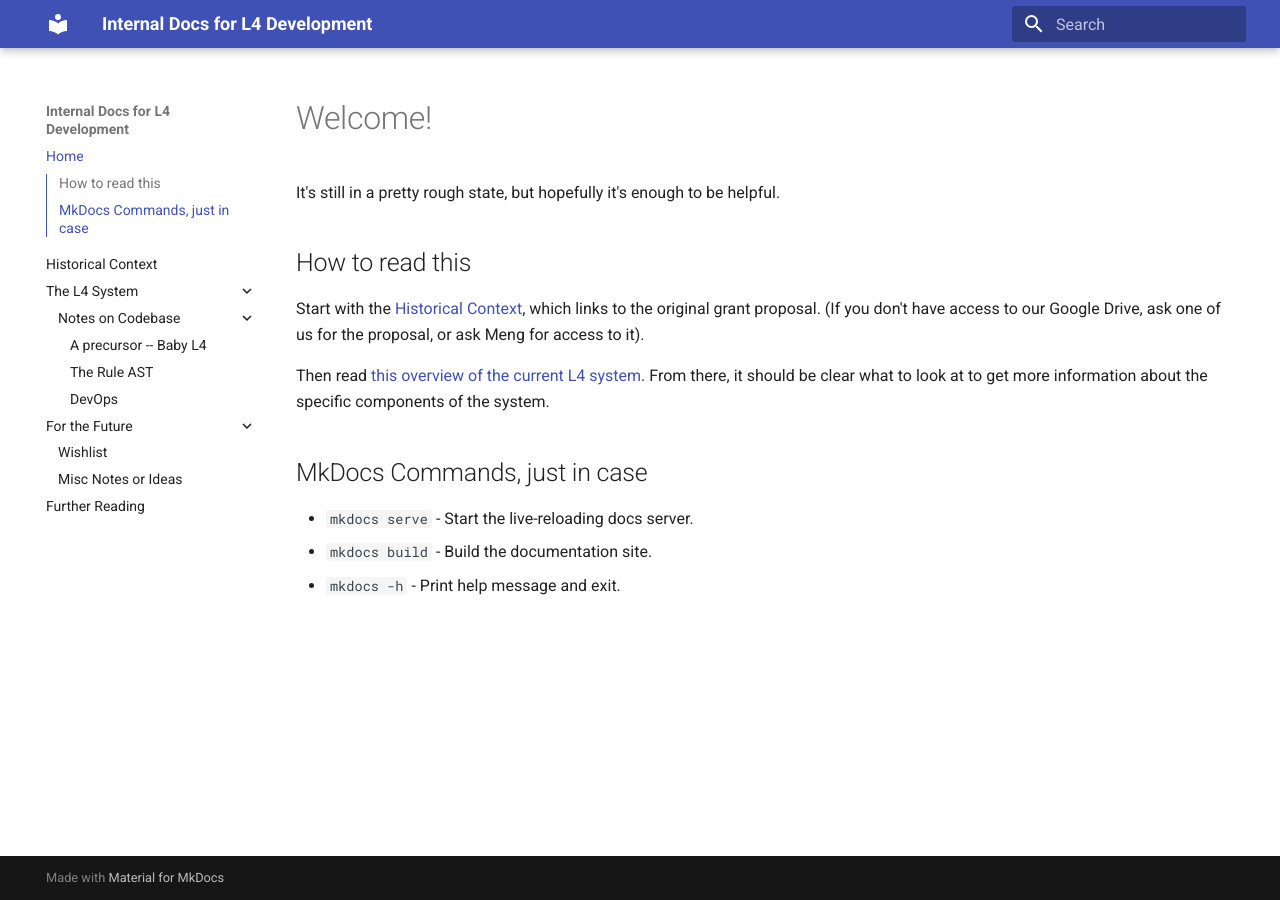
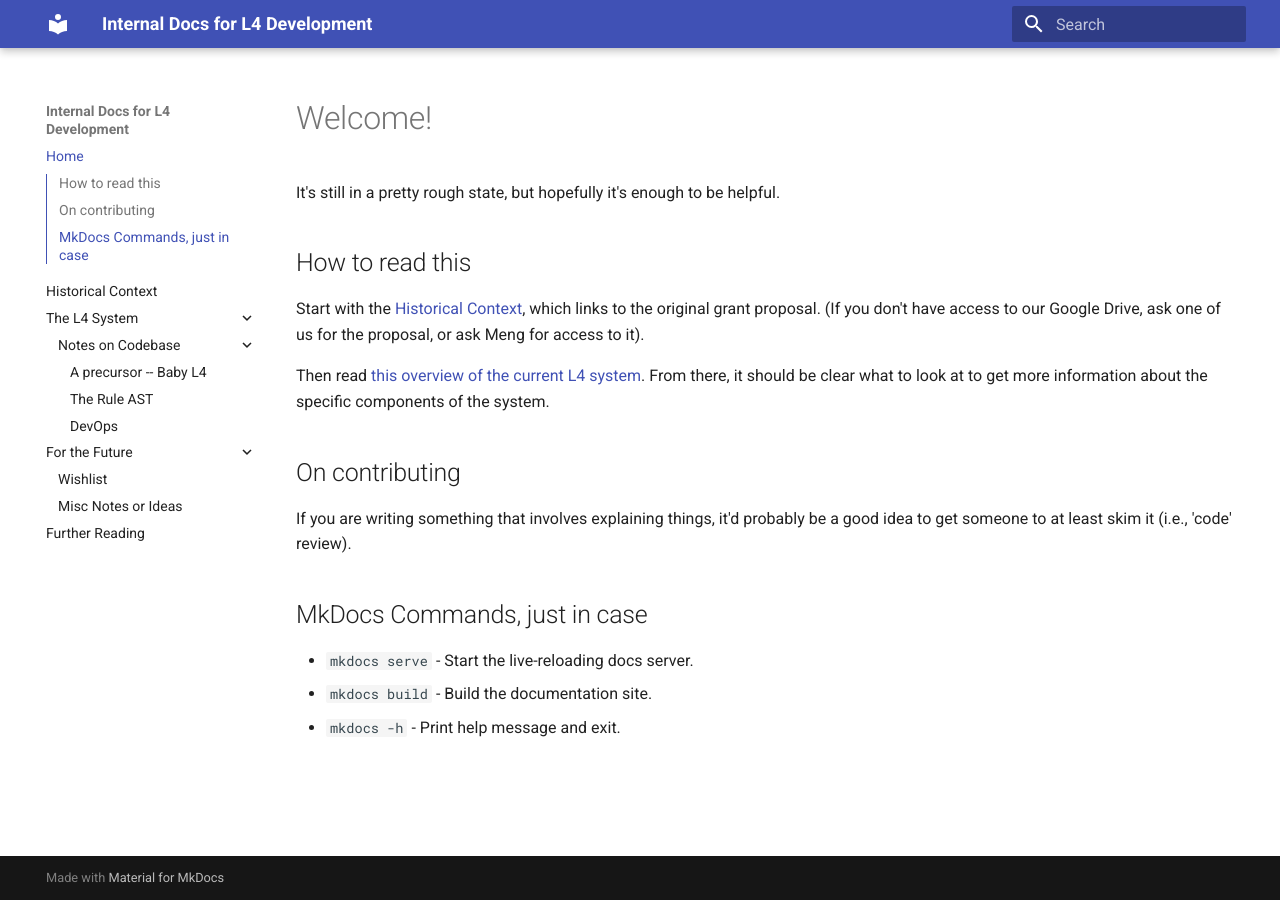
Before and after one commit to smucclaw/internal_docs, an MkDocs documentation site: the page built from docs/index.md, in a window 1280 px wide. Built offline with MkDocs 1.6.1 and Material for MkDocs 9.7.7, drawn with Linux system fonts in a browser that asks for light colours.

Commit message:
note on contributing and 'code' review

```diff
--- a/docs/index.md
+++ b/docs/index.md
@@ -8,6 +8,9 @@ Start with the [Historical Context](./historical_context.md), which links to the
 
 Then read [this overview of the current L4 system](./current_system/index.md). From there, it should be clear what to look at to get more information about the specific components of the system.
 
+## On contributing
+
+If you are writing something that involves explaining things, it'd probably be a good idea to get someone to at least skim it (i.e., 'code' review).
 
 ## MkDocs Commands, just in case
 
```
